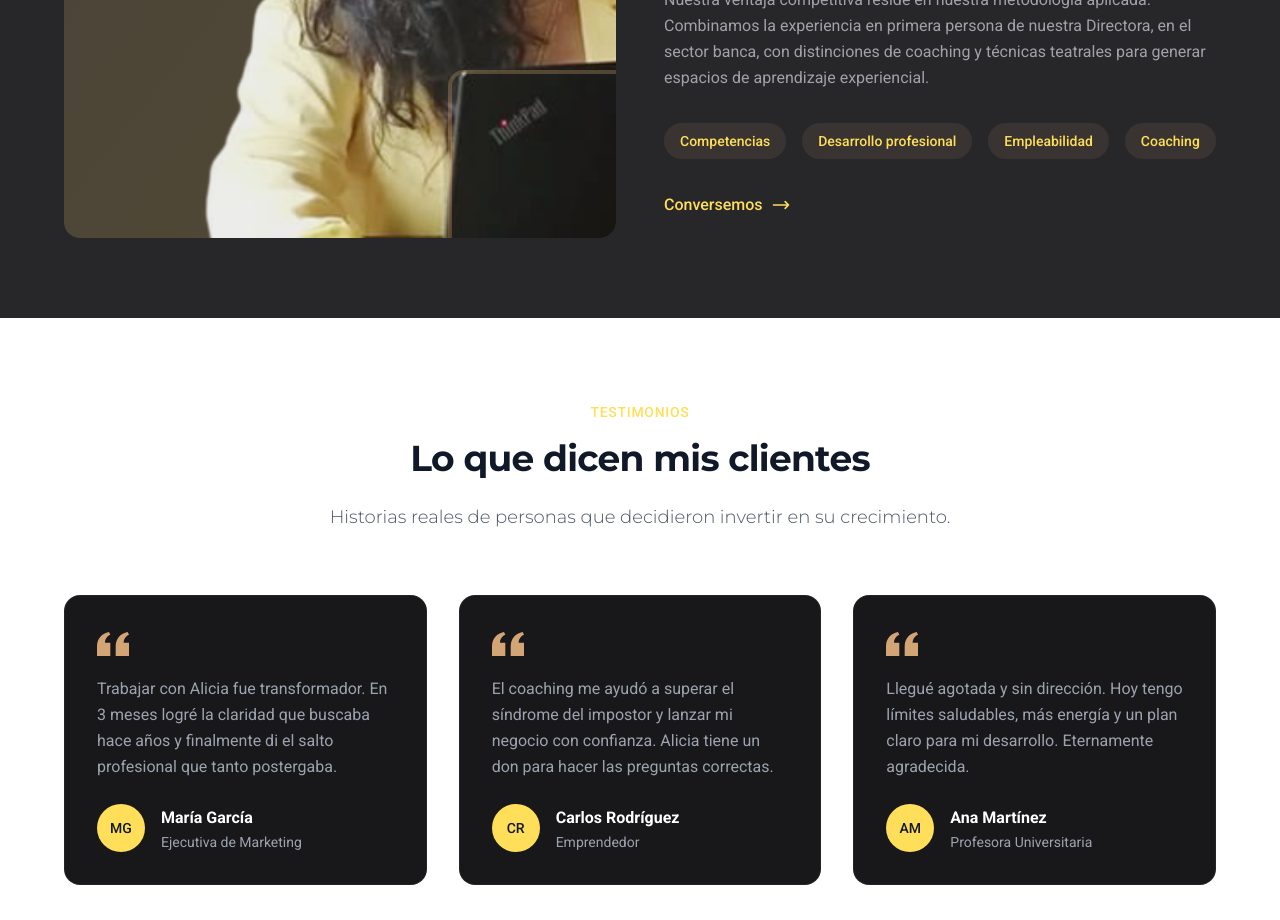
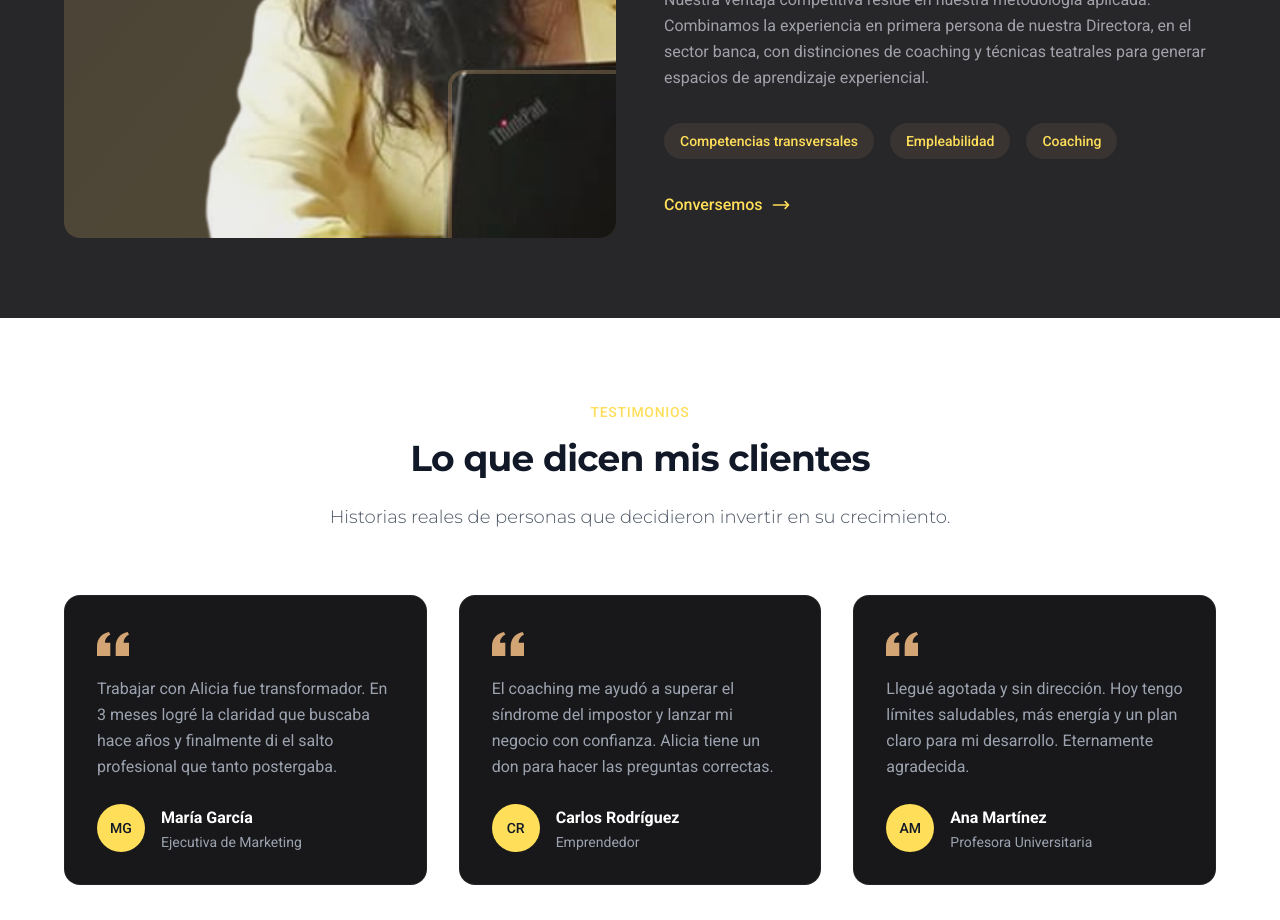
Before and after one commit to mauro6287-blip/alicia-morales-coach, a Next.js app: page / in a window 1280 px wide. Shown: the part 8560-9480 px from the top of the page. Built offline with nearby package versions, Linux system fonts and the light colour scheme.

Commit message:
Update keyword tags: replace Competencias and Desarrollo profesional with Competencias transversales
Co-Authored-By: Claude Opus 4.6 <noreply@anthropic.com>

```diff
--- a/sections/SobreMi.tsx
+++ b/sections/SobreMi.tsx
@@ -58,10 +58,7 @@ export default function SobreMi() {
                             {/* Credentials */}
                             <div className="mt-8 flex flex-wrap gap-4">
                                 <span className="rounded-full bg-accent/10 px-4 py-2 text-sm font-medium text-primary">
-                                    Competencias
-                                </span>
-                                <span className="rounded-full bg-accent/10 px-4 py-2 text-sm font-medium text-primary">
-                                    Desarrollo profesional
+                                    Competencias transversales
                                 </span>
                                 <span className="rounded-full bg-accent/10 px-4 py-2 text-sm font-medium text-primary">
                                     Empleabilidad
```
